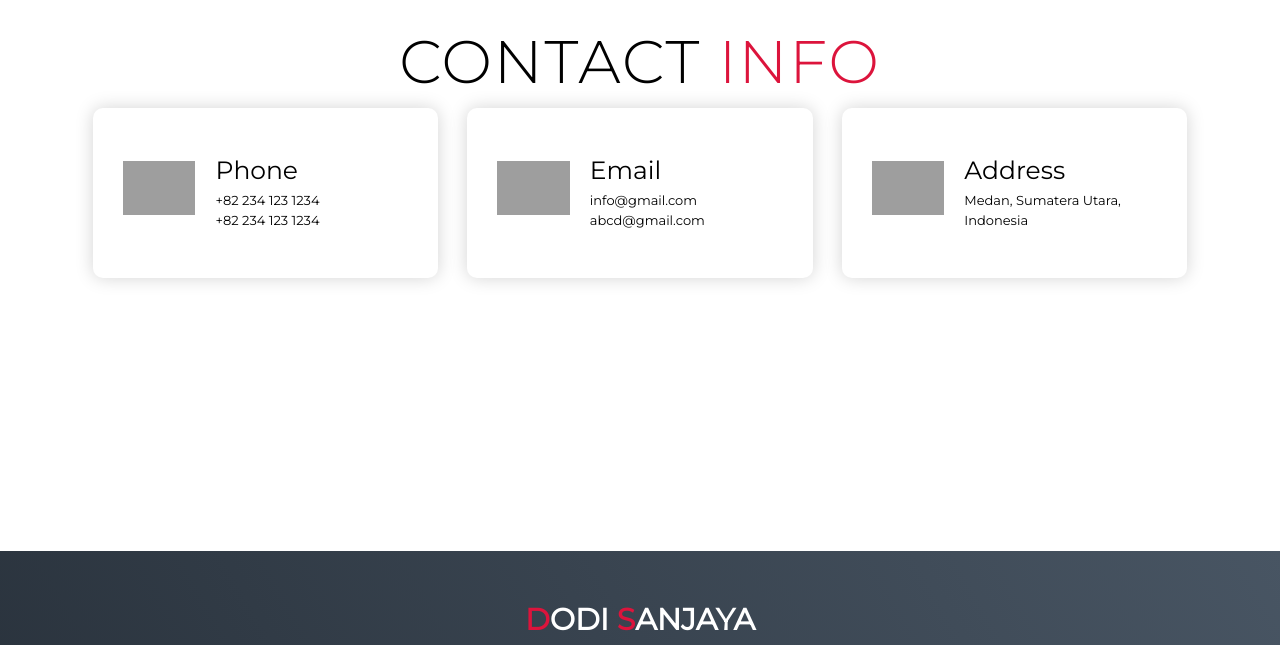
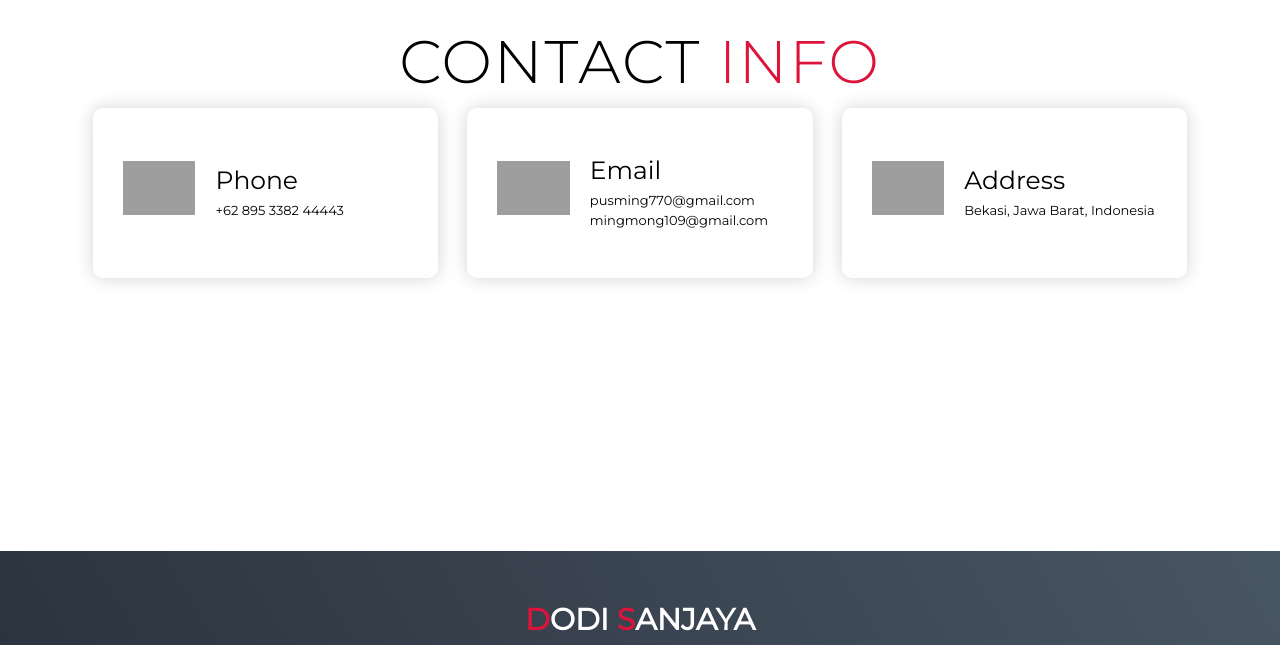
Before and after one commit to pusming770/Noob-Store, a plain HTML site: page index.html in a window 1280 px wide. Shown: the part 4992-5637 px from the top of the page. Drawn offline with Linux system fonts and the light colour scheme; grey boxes are pictures that could not be loaded.

Commit message:
Add files via upload

```diff
--- a/index.html
+++ b/index.html
@@ -193,23 +193,22 @@
           <div class="icon"><img src="https://img.icons8.com/bubbles/100/000000/phone.png" /></div>
           <div class="contact-info">
             <h1>Phone</h1>
-            <h2>+82 234 123 1234</h2>
-            <h2>+82 234 123 1234</h2>
+            <h2>+62 895 3382 44443</h2>
           </div>
         </div>
         <div class="contact-item">
           <div class="icon"><img src="https://img.icons8.com/bubbles/100/000000/new-post.png" /></div>
           <div class="contact-info">
             <h1>Email</h1>
-            <h2>info@gmail.com</h2>
-            <h2>abcd@gmail.com</h2>
+            <h2>pusming770@gmail.com</h2>
+            <h2>mingmong109@gmail.com</h2>
           </div>
         </div>
         <div class="contact-item">
           <div class="icon"><img src="https://img.icons8.com/bubbles/100/000000/map-marker.png" /></div>
           <div class="contact-info">
             <h1>Address</h1>
-            <h2>Medan, Sumatera Utara, Indonesia</h2>
+            <h2>Bekasi, Jawa Barat, Indonesia</h2>
           </div>
         </div>
       </div>
```
Also changed, not shown: img/Design.jpg.
